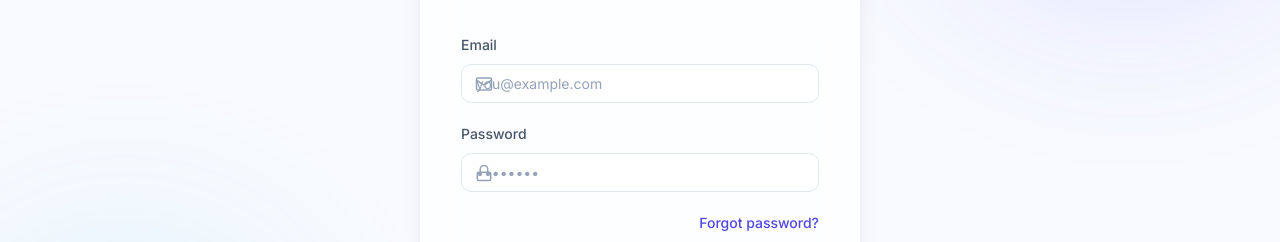
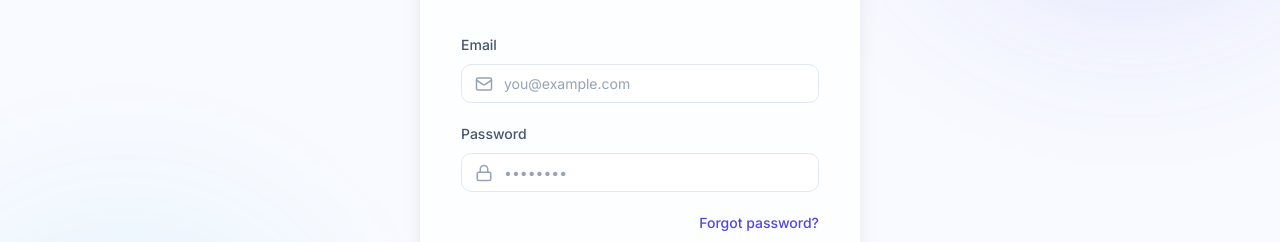
Before and after one commit to HippomasAKiB1/Joblume-AI, a React (Vite) app in the folder frontend/: page /login in a window 1280 px wide. Shown: the part 289-531 px from the top of the page. Built offline with nearby package versions, Linux system fonts and the light colour scheme; no server answers.

Commit message:
fix: auth form input icon padding

```diff
--- a/frontend/src/pages/auth/Auth.css
+++ b/frontend/src/pages/auth/Auth.css
@@ -72,7 +72,7 @@
   pointer-events: none;
 }
 
-.input-with-icon { padding-left: 42px; }
+.input-with-icon { padding-left: 42px !important; }
 
 .auth-options {
   display: flex;
```
